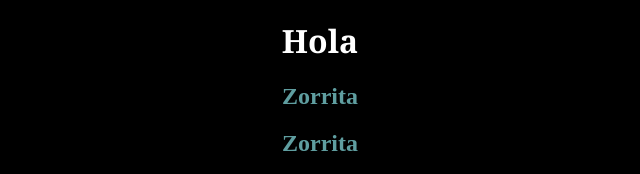
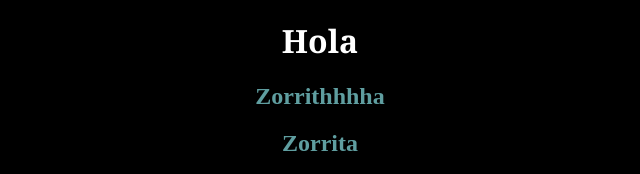
Before and after one commit to Zhiimmer/GithubFirst, a plain HTML site: page Index.html in a window 1280 px wide. Shown: the part 2187-2361 px from the top of the page, 320-960 px from the left. Drawn offline with Linux system fonts and the light colour scheme.

Commit message:
Change name again

```diff
--- a/Index.html
+++ b/Index.html
@@ -43,7 +43,7 @@
     <h1 style="text-align: center; font-family: Georgia, 'Times New Roman', Times, serif">Hola</h1>
     <h1 style="text-align: center; font-family: Georgia, 'Times New Roman', Times, serif">Hola</h1>
 
-    <h2 >Zorrita</h2>
+    <h2 >Zorrithhhha</h2>
 
     <h2 >Zorrita</h2>
     <h2 >Zorrita</h2>
```
